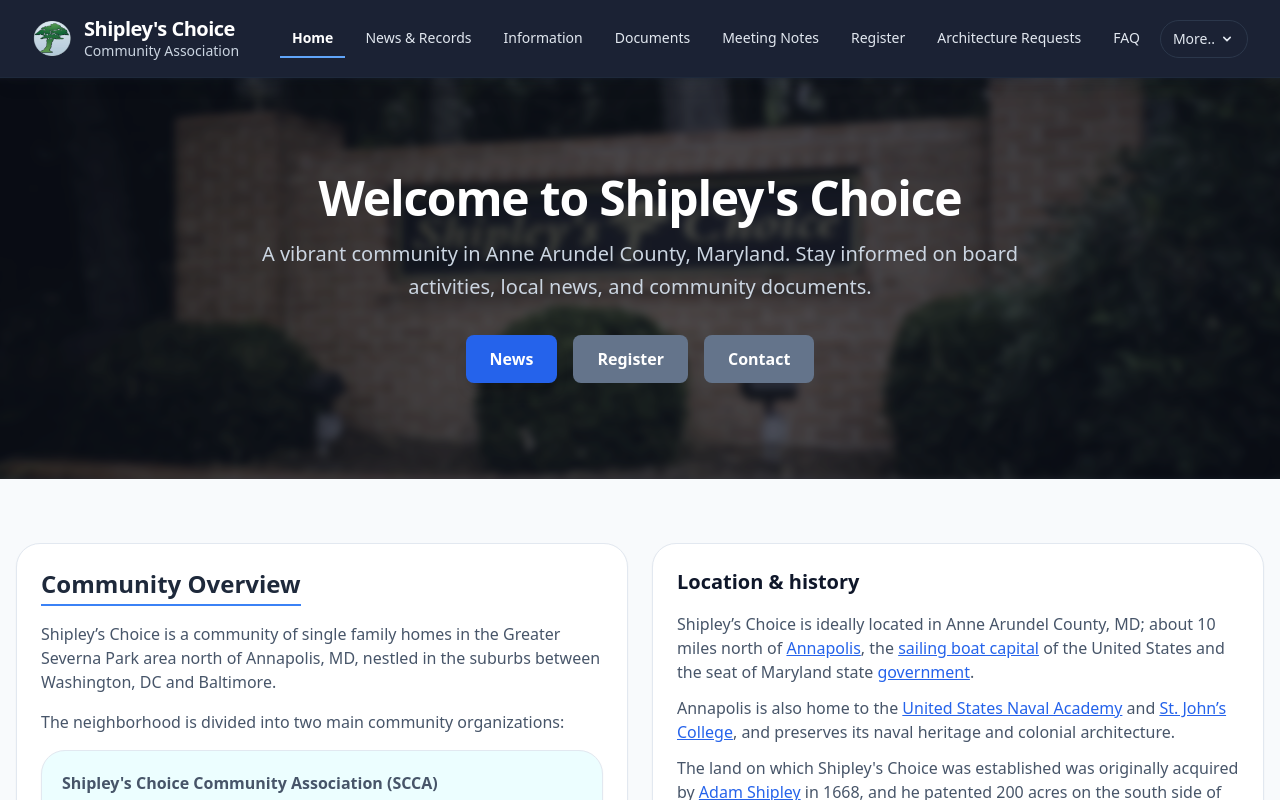
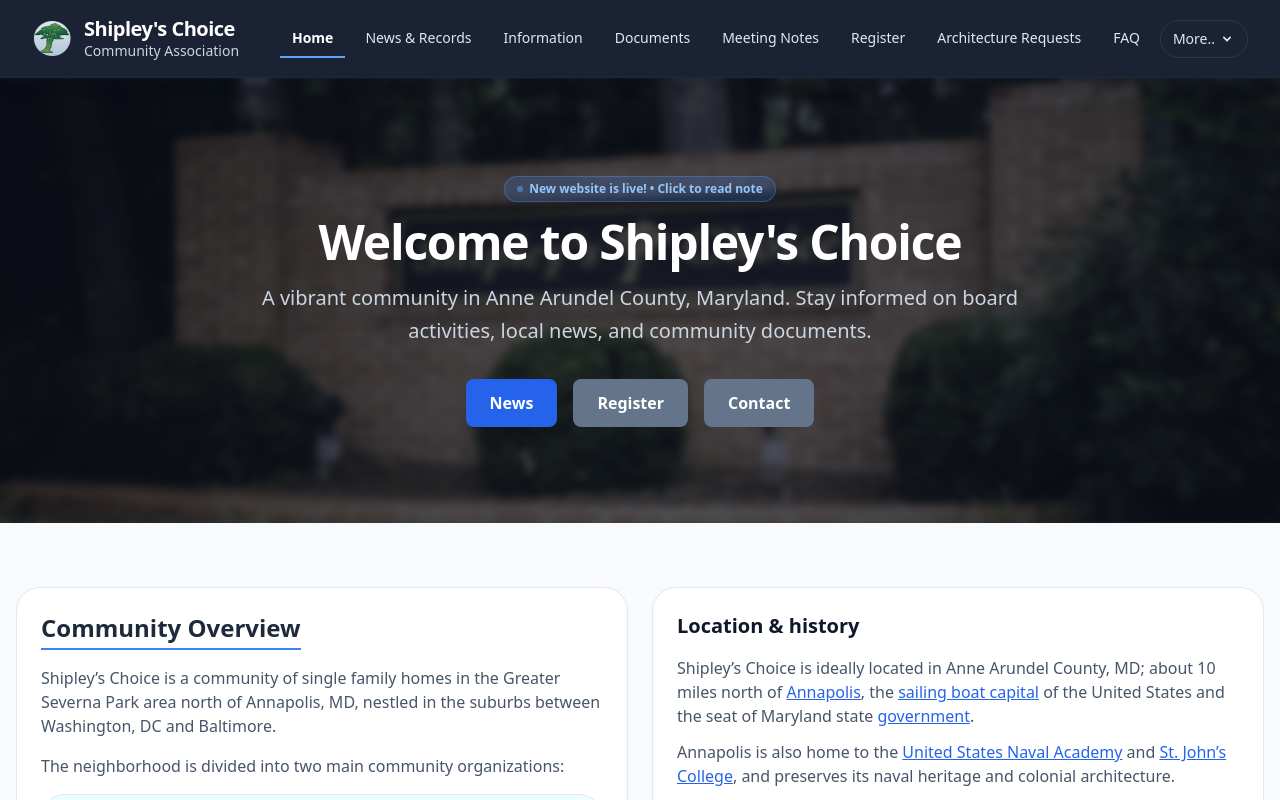
Before and after one commit to tschulmeister/scca-website, a SvelteKit app: page / in a window 1280 px wide. Shown: the top 800 px of the page. Built offline with nearby package versions, Linux system fonts and the light colour scheme.

Commit message:
added a small callout in the main header to communicate website updates.

```diff
--- a/src/routes/+page.svelte
+++ b/src/routes/+page.svelte
@@ -1,9 +1,37 @@
+<script>
+  let showMessage = false;
+</script>
+
 <svelte:head>
   <title>Shipley's Choice Community Association</title>
 </svelte:head>
 
 <section class="page-header py-24 px-6 text-center">
   <div class="max-w-3xl mx-auto">
+    <div class="inline-flex flex-col items-center mb-4 relative">
+      <button
+        on:click={() => (showMessage = !showMessage)}
+        class="inline-flex items-center gap-1.5 px-3 py-1 bg-blue-500/20 text-blue-300 border border-blue-400/30 text-xs font-semibold rounded-full hover:bg-blue-500/30 transition-all"
+      >
+        <span class="w-1.5 h-1.5 rounded-full bg-blue-400 animate-pulse"></span>
+        New website is live! • Click to read note
+      </button>
+
+      {#if showMessage}
+        <div
+          class="absolute top-8 mt-2 w-72 bg-slate-900 text-left border border-slate-700 p-4 rounded-xl shadow-xl text-xs text-slate-300 z-10"
+        >
+          <p class="font-semibold text-white mb-1">
+            Hello Shipley's Choice neighbors!
+          </p>
+          <p>
+            The SCCA website just got a BIG upgrade! We are now better equipped
+            than ever to support, inform, and serve our community.
+          </p>
+        </div>
+      {/if}
+    </div>
+
     <h1 class="text-5xl font-extrabold tracking-tight mb-4">
       Welcome to Shipley's Choice
     </h1>
```
